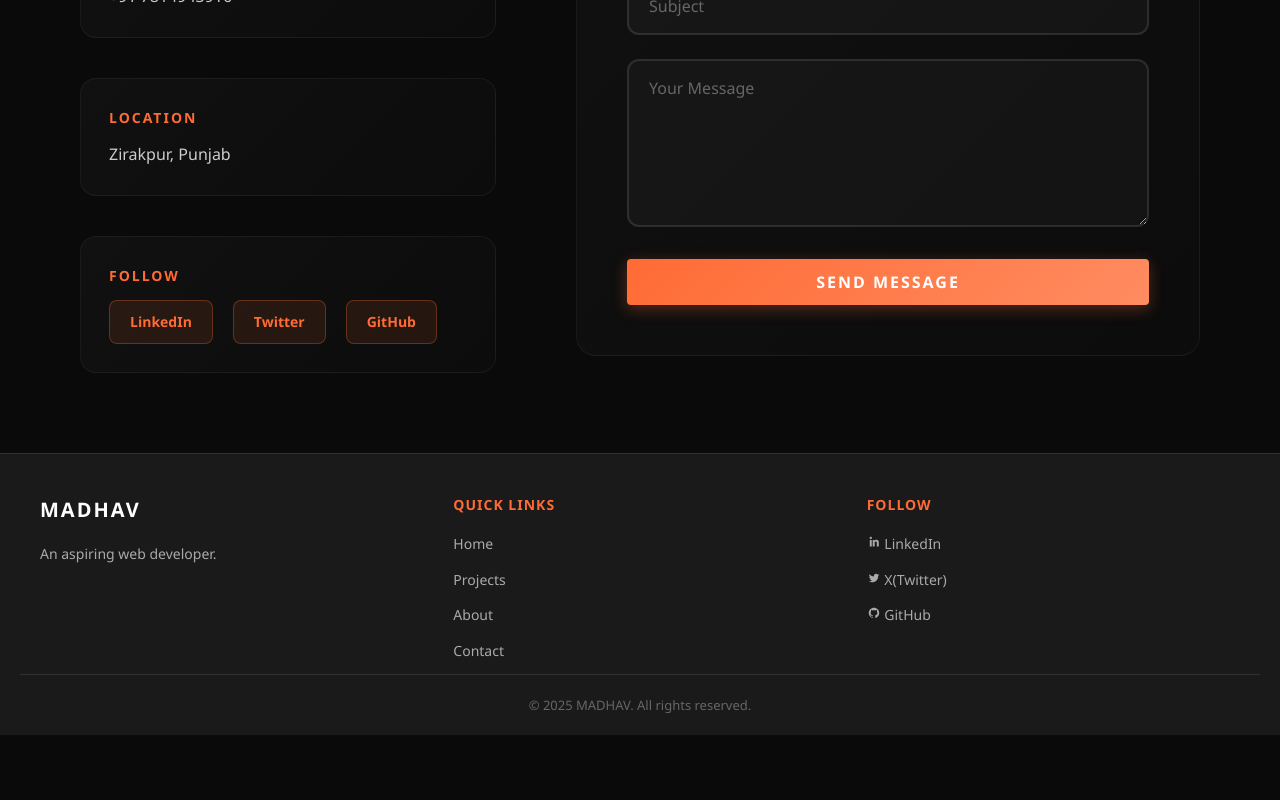
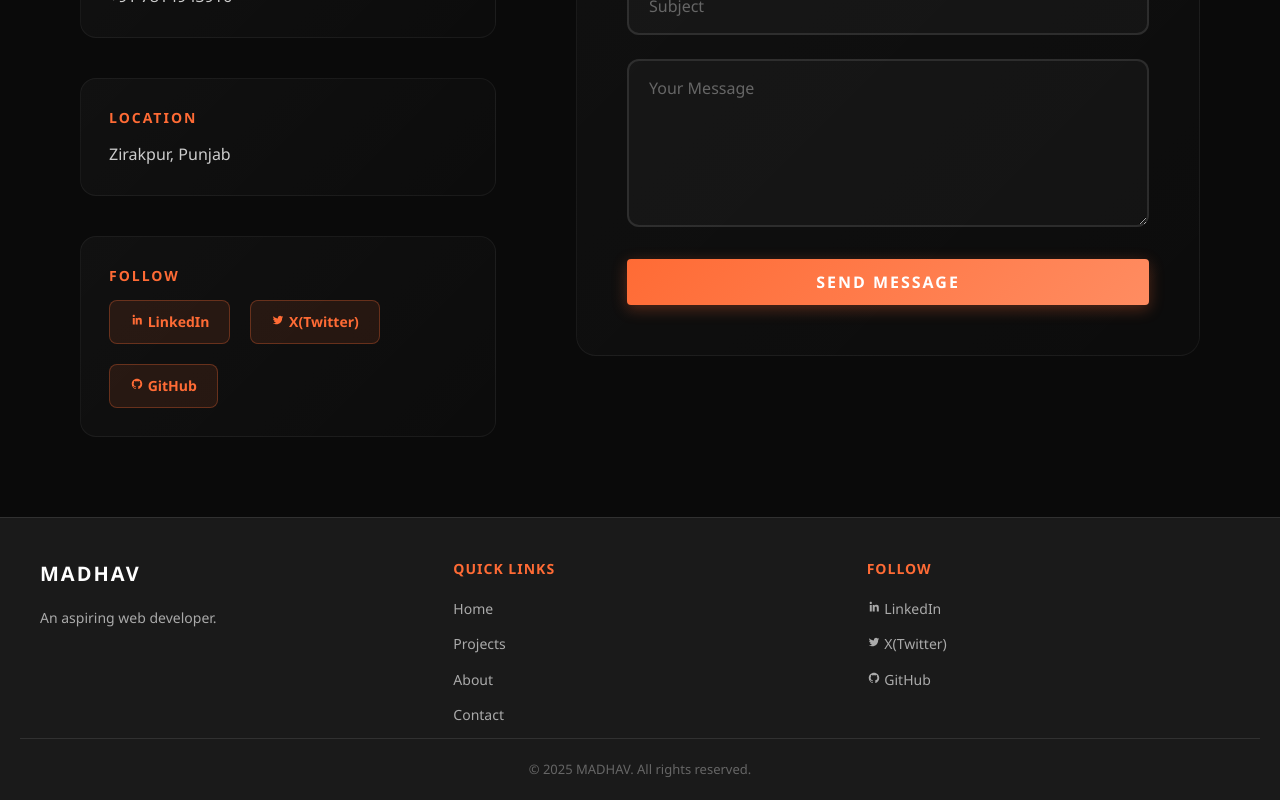
Before and after one commit to coder6-12/my-portfolio, a React (Vite) app: page /contact in a window 1280 px wide. Shown: the part 752-1552 px from the top of the page. Before the commit the page ends 1487 px from the top, so only its background shows below. Built offline with nearby package versions, Linux system fonts and the light colour scheme.

Commit message:
added links in contact page

```diff
--- a/src/pages/ContactUs/ContactUs.jsx
+++ b/src/pages/ContactUs/ContactUs.jsx
@@ -1,5 +1,6 @@
 import { useState } from "react";
 import "./ContactUs.css";
+import { LiaLinkedinIn , LiaTwitter , LiaGithub } from "react-icons/lia";
 
 function Contact() {
   const [formData, setFormData] = useState({
@@ -57,14 +58,14 @@ function Contact() {
               <div className="info-item">
                 <h3>Follow</h3>
                 <div className="social-links">
-                  <a href="#" target="_blank" rel="noopener noreferrer">
-                    LinkedIn
+                  <a href="https://www.linkedin.com/in/madhav-mittal-8aaa562ab/" target="_blank" rel="noopener noreferrer">
+                   <LiaLinkedinIn/> LinkedIn
                   </a>
-                  <a href="#" target="_blank" rel="noopener noreferrer">
-                    Twitter
+                  <a href="https://x.com/MadhavMm34" target="_blank" rel="noopener noreferrer">
+                   <LiaTwitter/> X(Twitter)
                   </a>
-                  <a href="#" target="_blank" rel="noopener noreferrer">
-                    GitHub
+                  <a href="https://github.com/coder6-12" target="_blank" rel="noopener noreferrer">
+                   <LiaGithub/> GitHub
                   </a>
                 </div>
               </div>
```
